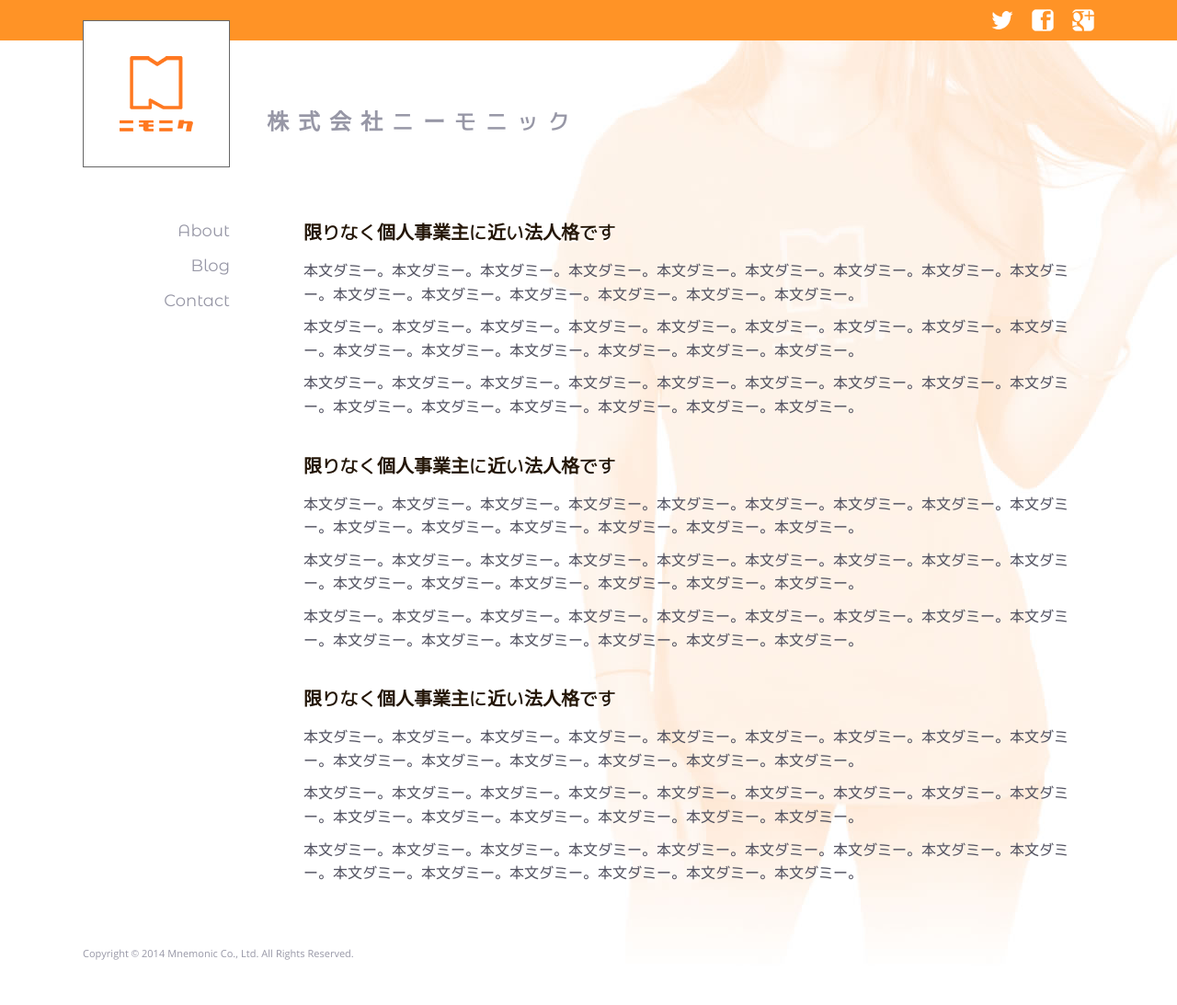
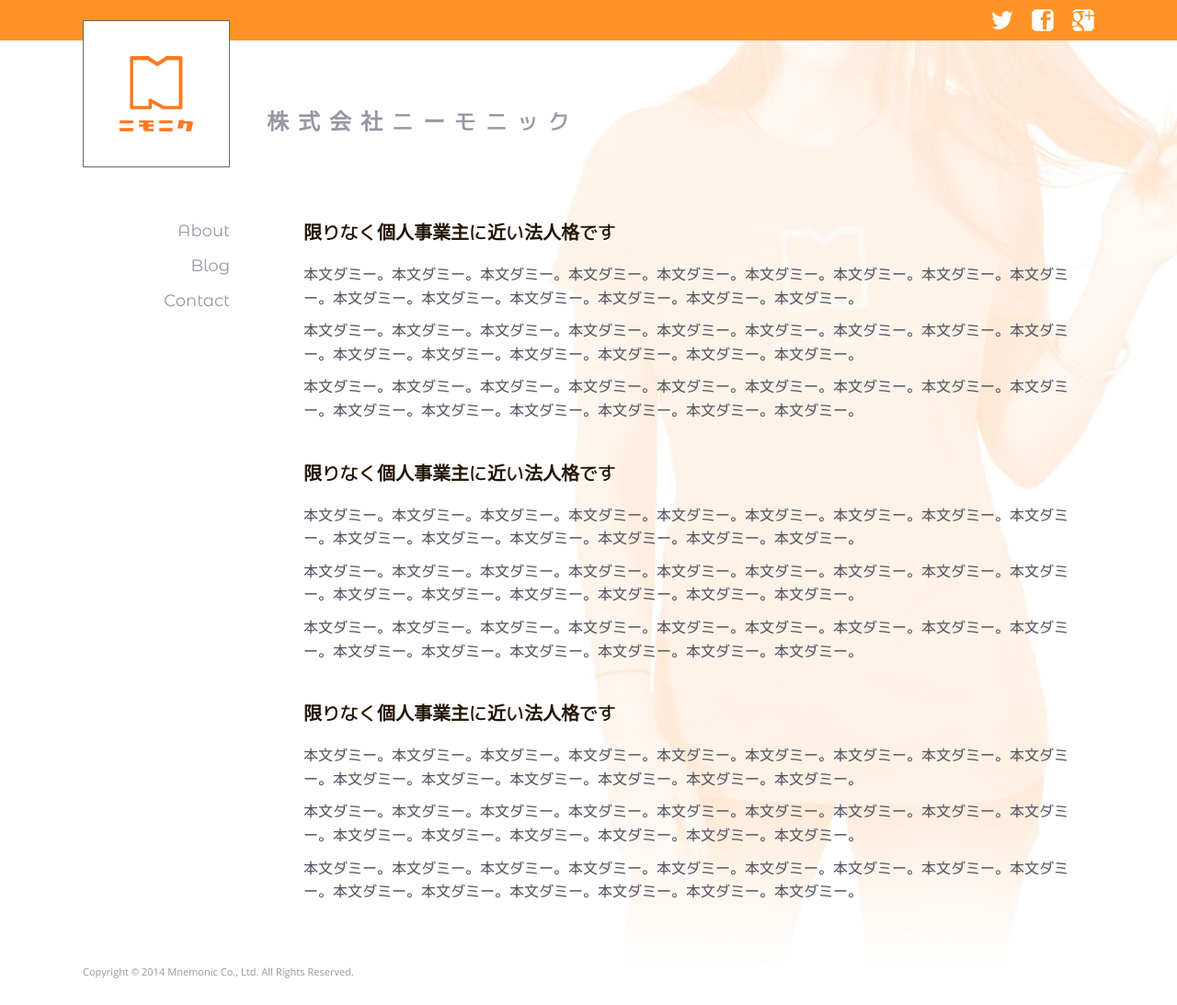
Before and after one commit to mnemonic-co-jp/mnemonic-official, a Python web app: template templates/about.html in a window 1280 px wide. Shown: the whole page at 92% size. Before the commit the page ends 1044 px from the top, so only its background shows below. Run offline with Jinja, Linux system fonts and the light colour scheme; the template is opened without the code that fills it, so the values that code supplies are empty; some libraries are stand-ins or nearby versions.

Commit message:
ブログの関連ページ含め、テンプレートと CSS の調整（まだ途中）

```diff
--- a/static/css/style.css
+++ b/static/css/style.css
@@ -25,6 +25,17 @@ body {
 
 a img {
 	border: none;
+}
+
+.clearfix {
+	display: inline-table;
+}
+.clearfix:after {
+	content: ".";
+	display: block;
+	visibility: hidden;
+	clear: both;
+	height: 0;
 }
 
 #subnav {
@@ -142,22 +153,23 @@ a img {
 				}
 	#main .body {
 		float: right;
-		padding-top: 20px;
+		padding-top: 16px;
 		width: 860px;
 	}
-		#main .body .article {
-			margin-top: 40px;
-		}
-			#main .body .article h2 {
+		#main .body h2 {
 			color: #241607;
 			font-size: 20px;
+			line-height: 1.4;
 			text-shadow: 0 2px 1px #fff;
 			margin: 0 0 20px 0;
 		}
-			#main .body .article p {
+		#main .body p {
 			line-height: 1.6;
 			text-shadow: 0 0 1px rgba(0, 0, 0, .1);
 			margin: 0 0 10px 0;
+		}
+		#main .body .section {
+			margin-top: 40px;
 		}
 
 #footer {
--- a/templates/about.html
+++ b/templates/about.html
@@ -3,22 +3,22 @@
 {% block title %}ニーモニックについて｜{% endblock %}
 
 {% block content %}
-	<article class="article">
+	<section class="section">
 		<h2>限りなく個人事業主に近い法人格です</h2>
 		<p>本文ダミー。本文ダミー。本文ダミー。本文ダミー。本文ダミー。本文ダミー。本文ダミー。本文ダミー。本文ダミー。本文ダミー。本文ダミー。本文ダミー。本文ダミー。本文ダミー。本文ダミー。</p>
 		<p>本文ダミー。本文ダミー。本文ダミー。本文ダミー。本文ダミー。本文ダミー。本文ダミー。本文ダミー。本文ダミー。本文ダミー。本文ダミー。本文ダミー。本文ダミー。本文ダミー。本文ダミー。</p>
 		<p>本文ダミー。本文ダミー。本文ダミー。本文ダミー。本文ダミー。本文ダミー。本文ダミー。本文ダミー。本文ダミー。本文ダミー。本文ダミー。本文ダミー。本文ダミー。本文ダミー。本文ダミー。</p>
-	</article>
-	<article class="article">
+	</section>
+	<section class="section">
 		<h2>限りなく個人事業主に近い法人格です</h2>
 		<p>本文ダミー。本文ダミー。本文ダミー。本文ダミー。本文ダミー。本文ダミー。本文ダミー。本文ダミー。本文ダミー。本文ダミー。本文ダミー。本文ダミー。本文ダミー。本文ダミー。本文ダミー。</p>
 		<p>本文ダミー。本文ダミー。本文ダミー。本文ダミー。本文ダミー。本文ダミー。本文ダミー。本文ダミー。本文ダミー。本文ダミー。本文ダミー。本文ダミー。本文ダミー。本文ダミー。本文ダミー。</p>
 		<p>本文ダミー。本文ダミー。本文ダミー。本文ダミー。本文ダミー。本文ダミー。本文ダミー。本文ダミー。本文ダミー。本文ダミー。本文ダミー。本文ダミー。本文ダミー。本文ダミー。本文ダミー。</p>
-	</article>
-	<article class="article">
+	</section>
+	<section class="section">
 		<h2>限りなく個人事業主に近い法人格です</h2>
 		<p>本文ダミー。本文ダミー。本文ダミー。本文ダミー。本文ダミー。本文ダミー。本文ダミー。本文ダミー。本文ダミー。本文ダミー。本文ダミー。本文ダミー。本文ダミー。本文ダミー。本文ダミー。</p>
 		<p>本文ダミー。本文ダミー。本文ダミー。本文ダミー。本文ダミー。本文ダミー。本文ダミー。本文ダミー。本文ダミー。本文ダミー。本文ダミー。本文ダミー。本文ダミー。本文ダミー。本文ダミー。</p>
 		<p>本文ダミー。本文ダミー。本文ダミー。本文ダミー。本文ダミー。本文ダミー。本文ダミー。本文ダミー。本文ダミー。本文ダミー。本文ダミー。本文ダミー。本文ダミー。本文ダミー。本文ダミー。</p>
-	</article>
+	</section>
 {% endblock %}
```
Also changed, not shown: static/css/blog.css (added, +43 -0 lines), templates/entries.html (+6 -3 lines), templates/entry.html (+21 -4 lines). Lines whose indentation alone changed are shown as unchanged.
